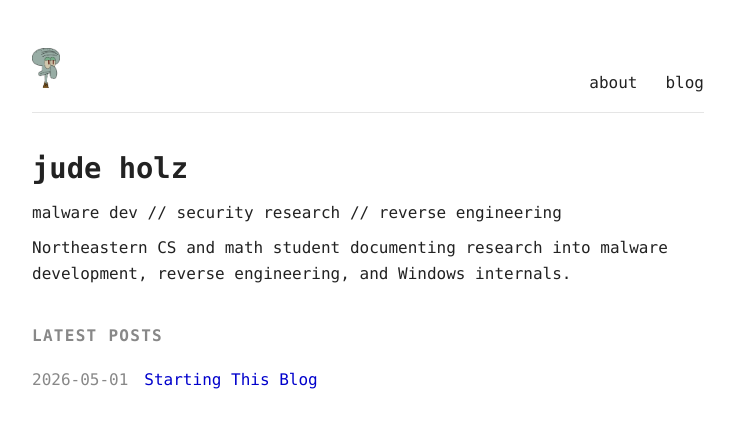
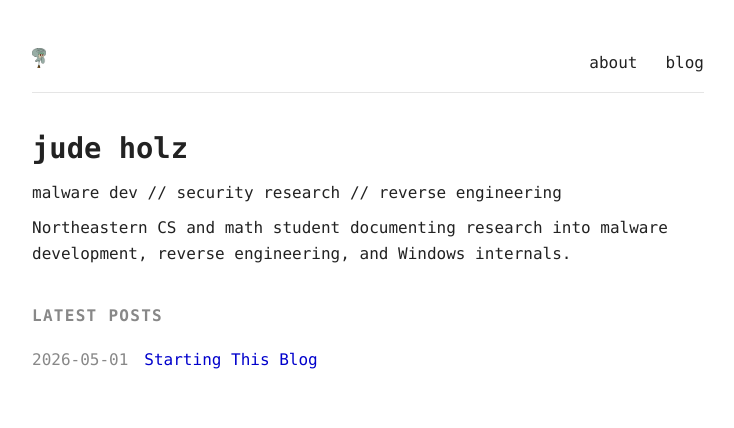
Before and after one commit to hol-jud18/hol-jud18.github.io, a Jekyll site: the page built from index.md, in a window 1280 px wide. Shown: the top 428 px of the page, without its empty margins (272-1006 px from the left). Built offline with Jekyll 4.4.1, drawn with Linux system fonts in a browser that asks for light colours; our own code applies the rules of GitHub Pages for plain Markdown files.

Commit message:
logo update

```diff
--- a/assets/css/style.css
+++ b/assets/css/style.css
@@ -45,7 +45,7 @@ header.site .brand {
 }
 
 header.site .brand img {
-  height: 2.5rem;
+  height: 1.25rem;
   width: auto;
   display: block;
 }
```
